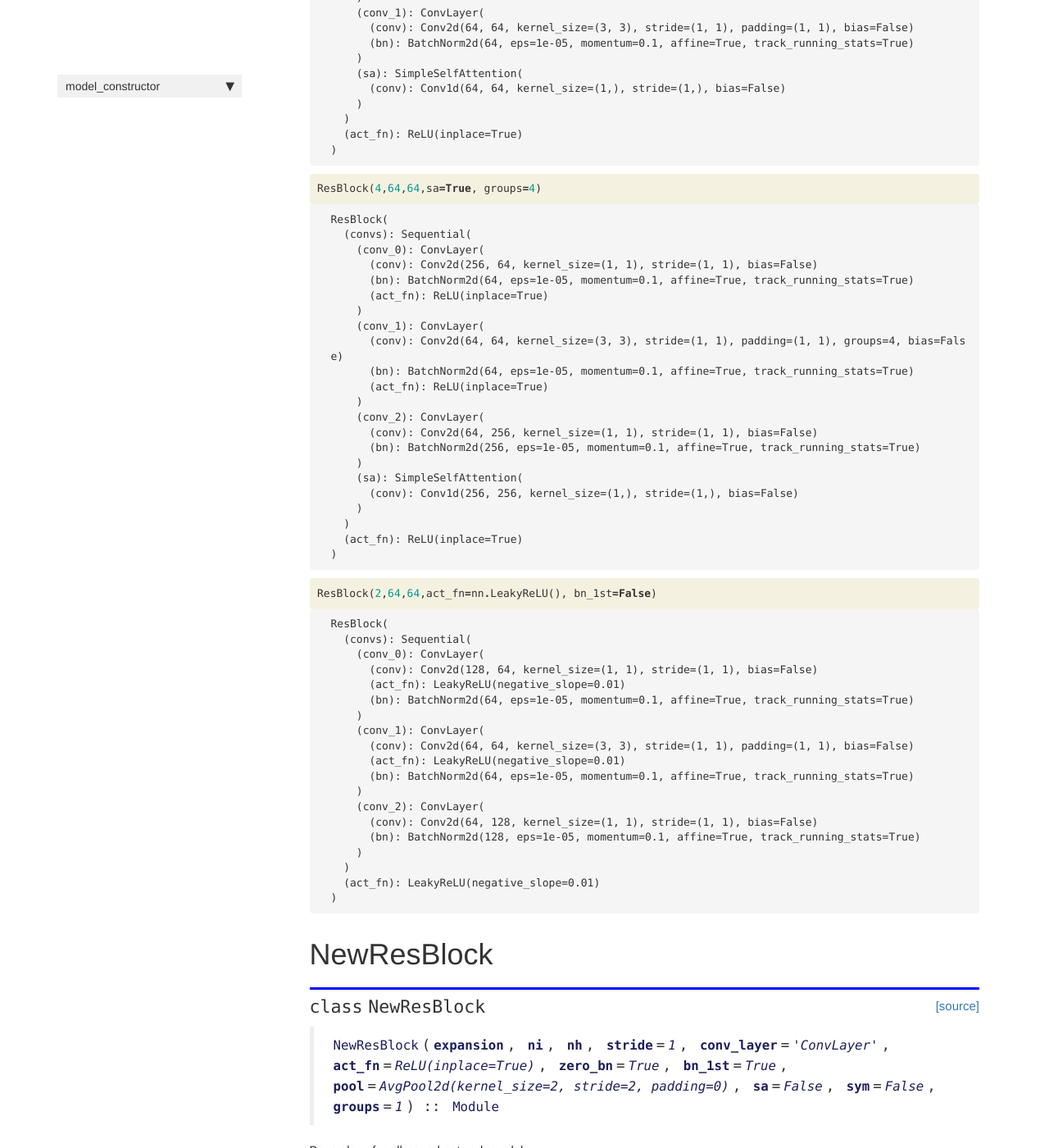
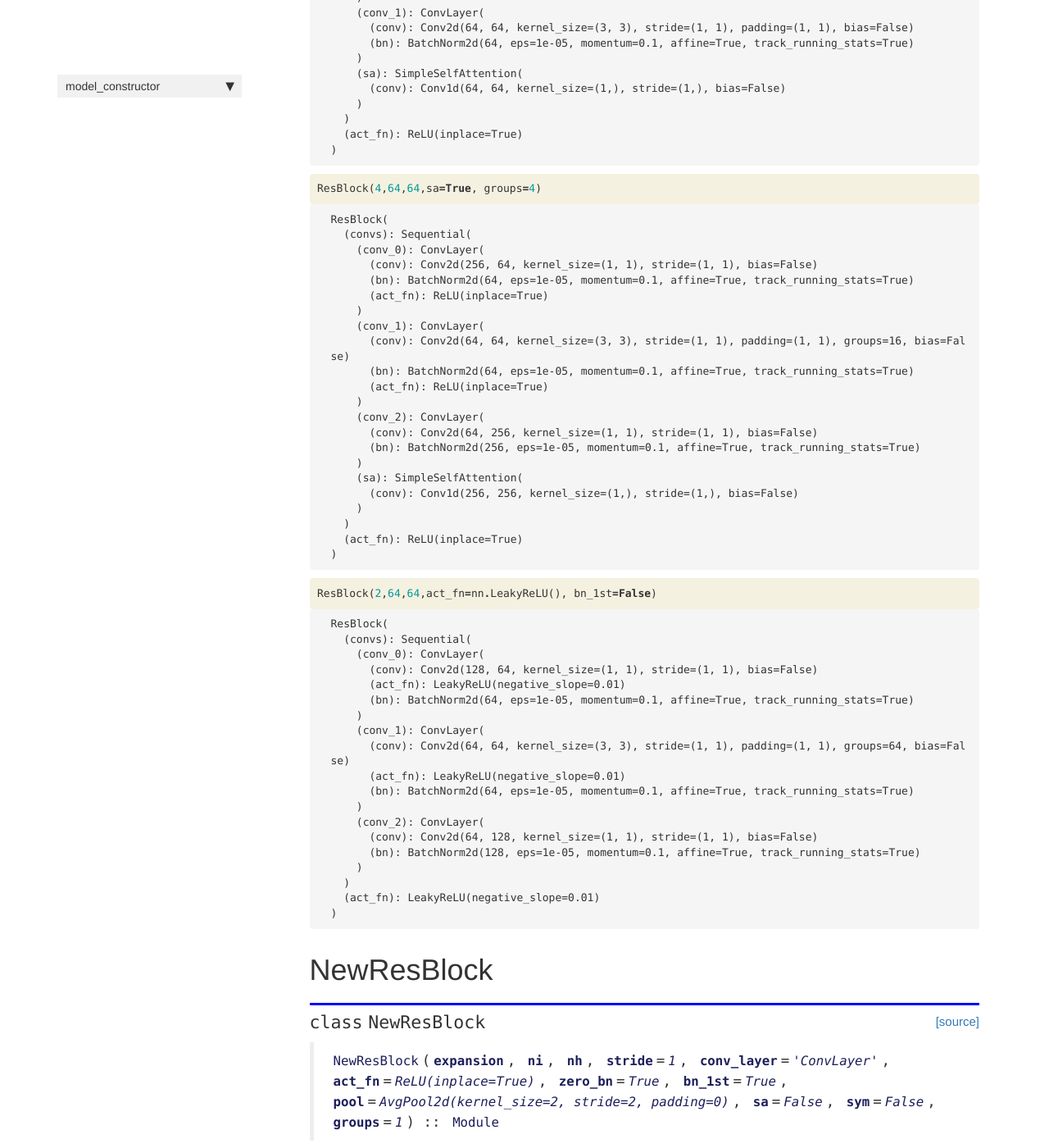
Before and after one commit to ayasyrev/model_constructor, a Jekyll site: the page built from docs/Net.html, in a window 1280 px wide and 1400 px high, scrolled down 1370 px. Shown: the whole window at 82% size. Built offline with Jekyll 4.4.1, drawn with Linux system fonts in a browser that asks for light colours; nearby versions of some CDN libraries; comment, search, counter and statistics services are not loaded.

Commit message:
v 0.1.4 added groups

```diff
--- a/docs/Net.html
+++ b/docs/Net.html
@@ -215,7 +215,7 @@ parameters converted too when you call :meth:<code>to</code>, etc.</p>
       (act_fn): ReLU(inplace=True)
     )
     (conv_1): ConvLayer(
-      (conv): Conv2d(64, 64, kernel_size=(3, 3), stride=(1, 1), padding=(1, 1), groups=4, bias=False)
+      (conv): Conv2d(64, 64, kernel_size=(3, 3), stride=(1, 1), padding=(1, 1), groups=16, bias=False)
       (bn): BatchNorm2d(64, eps=1e-05, momentum=0.1, affine=True, track_running_stats=True)
       (act_fn): ReLU(inplace=True)
     )
@@ -269,7 +269,7 @@ parameters converted too when you call :meth:<code>to</code>, etc.</p>
       (bn): BatchNorm2d(64, eps=1e-05, momentum=0.1, affine=True, track_running_stats=True)
     )
     (conv_1): ConvLayer(
-      (conv): Conv2d(64, 64, kernel_size=(3, 3), stride=(1, 1), padding=(1, 1), bias=False)
+      (conv): Conv2d(64, 64, kernel_size=(3, 3), stride=(1, 1), padding=(1, 1), groups=64, bias=False)
       (act_fn): LeakyReLU(negative_slope=0.01)
       (bn): BatchNorm2d(64, eps=1e-05, momentum=0.1, affine=True, track_running_stats=True)
     )
@@ -314,7 +314,7 @@ parameters converted too when you call :meth:<code>to</code>, etc.</p>
 
 
 <div class="output_markdown rendered_html output_subarea ">
-<h2 id="NewResBlock" class="doc_header"><code>class</code> <code>NewResBlock</code><a href="https://github.com/ayasyrev/model_constructor/tree/master/model_constructor/net.py#L46" class="source_link" style="float:right">[source]</a></h2><blockquote><p><code>NewResBlock</code>(<strong><code>expansion</code></strong>, <strong><code>ni</code></strong>, <strong><code>nh</code></strong>, <strong><code>stride</code></strong>=<em><code>1</code></em>, <strong><code>conv_layer</code></strong>=<em><code>'ConvLayer'</code></em>, <strong><code>act_fn</code></strong>=<em><code>ReLU(inplace=True)</code></em>, <strong><code>zero_bn</code></strong>=<em><code>True</code></em>, <strong><code>bn_1st</code></strong>=<em><code>True</code></em>, <strong><code>pool</code></strong>=<em><code>AvgPool2d(kernel_size=2, stride=2, padding=0)</code></em>, <strong><code>sa</code></strong>=<em><code>False</code></em>, <strong><code>sym</code></strong>=<em><code>False</code></em>, <strong><code>groups</code></strong>=<em><code>1</code></em>) :: <code>Module</code></p>
+<h2 id="NewResBlock" class="doc_header"><code>class</code> <code>NewResBlock</code><a href="https://github.com/ayasyrev/model_constructor/tree/master/model_constructor/net.py#L47" class="source_link" style="float:right">[source]</a></h2><blockquote><p><code>NewResBlock</code>(<strong><code>expansion</code></strong>, <strong><code>ni</code></strong>, <strong><code>nh</code></strong>, <strong><code>stride</code></strong>=<em><code>1</code></em>, <strong><code>conv_layer</code></strong>=<em><code>'ConvLayer'</code></em>, <strong><code>act_fn</code></strong>=<em><code>ReLU(inplace=True)</code></em>, <strong><code>zero_bn</code></strong>=<em><code>True</code></em>, <strong><code>bn_1st</code></strong>=<em><code>True</code></em>, <strong><code>pool</code></strong>=<em><code>AvgPool2d(kernel_size=2, stride=2, padding=0)</code></em>, <strong><code>sa</code></strong>=<em><code>False</code></em>, <strong><code>sym</code></strong>=<em><code>False</code></em>, <strong><code>groups</code></strong>=<em><code>1</code></em>) :: <code>Module</code></p>
 </blockquote>
 <p>Base class for all neural network modules.</p>
 <p>Your models should also subclass this class.</p>
@@ -406,7 +406,7 @@ parameters converted too when you call :meth:<code>to</code>, etc.</p>
 
 
 <div class="output_markdown rendered_html output_subarea ">
-<h2 id="Net" class="doc_header"><code>class</code> <code>Net</code><a href="https://github.com/ayasyrev/model_constructor/tree/master/model_constructor/net.py#L106" class="source_link" style="float:right">[source]</a></h2><blockquote><p><code>Net</code>(<strong><code>expansion</code></strong>=<em><code>1</code></em>, <strong><code>layers</code></strong>=<em><code>[2, 2, 2, 2]</code></em>, <strong><code>c_in</code></strong>=<em><code>3</code></em>, <strong><code>c_out</code></strong>=<em><code>1000</code></em>, <strong><code>name</code></strong>=<em><code>'Net'</code></em>, <strong><code>act_fn</code></strong>=<em><code>ReLU(inplace=True)</code></em>, <strong><code>pool</code></strong>=<em><code>AvgPool2d(kernel_size=2, stride=2, padding=0)</code></em>, <strong><code>sa</code></strong>=<em><code>0</code></em>)</p>
+<h2 id="Net" class="doc_header"><code>class</code> <code>Net</code><a href="https://github.com/ayasyrev/model_constructor/tree/master/model_constructor/net.py#L107" class="source_link" style="float:right">[source]</a></h2><blockquote><p><code>Net</code>(<strong><code>expansion</code></strong>=<em><code>1</code></em>, <strong><code>layers</code></strong>=<em><code>[2, 2, 2, 2]</code></em>, <strong><code>c_in</code></strong>=<em><code>3</code></em>, <strong><code>c_out</code></strong>=<em><code>1000</code></em>, <strong><code>name</code></strong>=<em><code>'Net'</code></em>, <strong><code>act_fn</code></strong>=<em><code>ReLU(inplace=True)</code></em>, <strong><code>pool</code></strong>=<em><code>AvgPool2d(kernel_size=2, stride=2, padding=0)</code></em>, <strong><code>sa</code></strong>=<em><code>0</code></em>)</p>
 </blockquote>
 
 </div>
@@ -771,7 +771,7 @@ parameters converted too when you call :meth:<code>to</code>, etc.</p>
           (bn): BatchNorm2d(64, eps=1e-05, momentum=0.1, affine=True, track_running_stats=True)
         )
         (conv_1): ConvLayer(
-          (conv): Conv2d(64, 64, kernel_size=(3, 3), stride=(1, 1), padding=(1, 1), bias=False)
+          (conv): Conv2d(64, 64, kernel_size=(3, 3), stride=(1, 1), padding=(1, 1), groups=64, bias=False)
           (act_fn): LeakyReLU(negative_slope=0.01, inplace=True)
           (bn): BatchNorm2d(64, eps=1e-05, momentum=0.1, affine=True, track_running_stats=True)
         )
@@ -794,13 +794,16 @@ parameters converted too when you call :meth:<code>to</code>, etc.</p>
           (bn): BatchNorm2d(64, eps=1e-05, momentum=0.1, affine=True, track_running_stats=True)
         )
         (conv_1): ConvLayer(
-          (conv): Conv2d(64, 64, kernel_size=(3, 3), stride=(1, 1), padding=(1, 1), bias=False)
+          (conv): Conv2d(64, 64, kernel_size=(3, 3), stride=(1, 1), padding=(1, 1), groups=64, bias=False)
           (act_fn): LeakyReLU(negative_slope=0.01, inplace=True)
           (bn): BatchNorm2d(64, eps=1e-05, momentum=0.1, affine=True, track_running_stats=True)
         )
         (conv_2): ConvLayer(
           (conv): Conv2d(64, 256, kernel_size=(1, 1), stride=(1, 1), bias=False)
           (bn): BatchNorm2d(256, eps=1e-05, momentum=0.1, affine=True, track_running_stats=True)
+        )
+        (sa): SimpleSelfAttention(
+          (conv): Conv1d(256, 256, kernel_size=(1,), stride=(1,), bias=False)
         )
       )
       (merge): LeakyReLU(negative_slope=0.01, inplace=True)
@@ -816,7 +819,7 @@ parameters converted too when you call :meth:<code>to</code>, etc.</p>
           (bn): BatchNorm2d(128, eps=1e-05, momentum=0.1, affine=True, track_running_stats=True)
         )
         (conv_1): ConvLayer(
-          (conv): Conv2d(128, 128, kernel_size=(3, 3), stride=(1, 1), padding=(1, 1), bias=False)
+          (conv): Conv2d(128, 128, kernel_size=(3, 3), stride=(1, 1), padding=(1, 1), groups=128, bias=False)
           (act_fn): LeakyReLU(negative_slope=0.01, inplace=True)
           (bn): BatchNorm2d(128, eps=1e-05, momentum=0.1, affine=True, track_running_stats=True)
         )
@@ -839,7 +842,7 @@ parameters converted too when you call :meth:<code>to</code>, etc.</p>
           (bn): BatchNorm2d(128, eps=1e-05, momentum=0.1, affine=True, track_running_stats=True)
         )
         (conv_1): ConvLayer(
-          (conv): Conv2d(128, 128, kernel_size=(3, 3), stride=(1, 1), padding=(1, 1), bias=False)
+          (conv): Conv2d(128, 128, kernel_size=(3, 3), stride=(1, 1), padding=(1, 1), groups=128, bias=False)
           (act_fn): LeakyReLU(negative_slope=0.01, inplace=True)
           (bn): BatchNorm2d(128, eps=1e-05, momentum=0.1, affine=True, track_running_stats=True)
         )
@@ -861,7 +864,7 @@ parameters converted too when you call :meth:<code>to</code>, etc.</p>
           (bn): BatchNorm2d(256, eps=1e-05, momentum=0.1, affine=True, track_running_stats=True)
         )
         (conv_1): ConvLayer(
-          (conv): Conv2d(256, 256, kernel_size=(3, 3), stride=(1, 1), padding=(1, 1), bias=False)
+          (conv): Conv2d(256, 256, kernel_size=(3, 3), stride=(1, 1), padding=(1, 1), groups=256, bias=False)
           (act_fn): LeakyReLU(negative_slope=0.01, inplace=True)
           (bn): BatchNorm2d(256, eps=1e-05, momentum=0.1, affine=True, track_running_stats=True)
         )
@@ -884,7 +887,7 @@ parameters converted too when you call :meth:<code>to</code>, etc.</p>
           (bn): BatchNorm2d(256, eps=1e-05, momentum=0.1, affine=True, track_running_stats=True)
         )
         (conv_1): ConvLayer(
-          (conv): Conv2d(256, 256, kernel_size=(3, 3), stride=(1, 1), padding=(1, 1), bias=False)
+          (conv): Conv2d(256, 256, kernel_size=(3, 3), stride=(1, 1), padding=(1, 1), groups=256, bias=False)
           (act_fn): LeakyReLU(negative_slope=0.01, inplace=True)
           (bn): BatchNorm2d(256, eps=1e-05, momentum=0.1, affine=True, track_running_stats=True)
         )
@@ -906,7 +909,7 @@ parameters converted too when you call :meth:<code>to</code>, etc.</p>
           (bn): BatchNorm2d(512, eps=1e-05, momentum=0.1, affine=True, track_running_stats=True)
         )
         (conv_1): ConvLayer(
-          (conv): Conv2d(512, 512, kernel_size=(3, 3), stride=(1, 1), padding=(1, 1), bias=False)
+          (conv): Conv2d(512, 512, kernel_size=(3, 3), stride=(1, 1), padding=(1, 1), groups=512, bias=False)
           (act_fn): LeakyReLU(negative_slope=0.01, inplace=True)
           (bn): BatchNorm2d(512, eps=1e-05, momentum=0.1, affine=True, track_running_stats=True)
         )
@@ -929,7 +932,7 @@ parameters converted too when you call :meth:<code>to</code>, etc.</p>
           (bn): BatchNorm2d(512, eps=1e-05, momentum=0.1, affine=True, track_running_stats=True)
         )
         (conv_1): ConvLayer(
-          (conv): Conv2d(512, 512, kernel_size=(3, 3), stride=(1, 1), padding=(1, 1), bias=False)
+          (conv): Conv2d(512, 512, kernel_size=(3, 3), stride=(1, 1), padding=(1, 1), groups=512, bias=False)
           (act_fn): LeakyReLU(negative_slope=0.01, inplace=True)
           (bn): BatchNorm2d(512, eps=1e-05, momentum=0.1, affine=True, track_running_stats=True)
         )
--- a/docs/Twist.html
+++ b/docs/Twist.html
@@ -72,7 +72,7 @@ description: "Create and tune models with Twist layers."
 
 
 <div class="output_markdown rendered_html output_subarea ">
-<h2 id="ConvTwist" class="doc_header"><code>class</code> <code>ConvTwist</code><a href="https://github.com/ayasyrev/model_constructor/tree/master/model_constructor/twist.py#L17" class="source_link" style="float:right">[source]</a></h2><blockquote><p><code>ConvTwist</code>(<strong><code>ni</code></strong>, <strong><code>nf</code></strong>, <strong><code>ks</code></strong>=<em><code>3</code></em>, <strong><code>stride</code></strong>=<em><code>1</code></em>, <strong><code>padding</code></strong>=<em><code>1</code></em>, <strong><code>bias</code></strong>=<em><code>False</code></em>, <strong><code>groups</code></strong>=<em><code>1</code></em>, <strong><code>iters</code></strong>=<em><code>1</code></em>, <strong><code>init_max</code></strong>=<em><code>0.7</code></em>) :: <code>Module</code></p>
+<h2 id="ConvTwist" class="doc_header"><code>class</code> <code>ConvTwist</code><a href="https://github.com/ayasyrev/model_constructor/tree/master/model_constructor/twist.py#L17" class="source_link" style="float:right">[source]</a></h2><blockquote><p><code>ConvTwist</code>(<strong><code>ni</code></strong>, <strong><code>nf</code></strong>, <strong><code>ks</code></strong>=<em><code>3</code></em>, <strong><code>stride</code></strong>=<em><code>1</code></em>, <strong><code>padding</code></strong>=<em><code>1</code></em>, <strong><code>bias</code></strong>=<em><code>False</code></em>, <strong><code>groups</code></strong>=<em><code>1</code></em>, <strong><code>iters</code></strong>=<em><code>1</code></em>, <strong><code>init_max</code></strong>=<em><code>0.7</code></em>, <strong>**<code>kvargs</code></strong>) :: <code>Module</code></p>
 </blockquote>
 <p>Replacement for Conv2d (kernelsize 3x3)</p>
 
@@ -840,7 +840,7 @@ description: "Create and tune models with Twist layers."
 
 
 <div class="output_markdown rendered_html output_subarea ">
-<h2 id="NewResBlockTwist" class="doc_header"><code>class</code> <code>NewResBlockTwist</code><a href="https://github.com/ayasyrev/model_constructor/tree/master/model_constructor/twist.py#L108" class="source_link" style="float:right">[source]</a></h2><blockquote><p><code>NewResBlockTwist</code>(<strong><code>expansion</code></strong>, <strong><code>ni</code></strong>, <strong><code>nh</code></strong>, <strong><code>stride</code></strong>=<em><code>1</code></em>, <strong><code>conv_layer</code></strong>=<em><code>'ConvLayer'</code></em>, <strong><code>act_fn</code></strong>=<em><code>ReLU(inplace=True)</code></em>, <strong><code>bn_1st</code></strong>=<em><code>True</code></em>, <strong><code>pool</code></strong>=<em><code>AvgPool2d(kernel_size=2, stride=2, padding=0)</code></em>, <strong><code>sa</code></strong>=<em><code>False</code></em>, <strong><code>sym</code></strong>=<em><code>False</code></em>, <strong><code>zero_bn</code></strong>=<em><code>True</code></em>) :: <code>Module</code></p>
+<h2 id="NewResBlockTwist" class="doc_header"><code>class</code> <code>NewResBlockTwist</code><a href="https://github.com/ayasyrev/model_constructor/tree/master/model_constructor/twist.py#L108" class="source_link" style="float:right">[source]</a></h2><blockquote><p><code>NewResBlockTwist</code>(<strong><code>expansion</code></strong>, <strong><code>ni</code></strong>, <strong><code>nh</code></strong>, <strong><code>stride</code></strong>=<em><code>1</code></em>, <strong><code>conv_layer</code></strong>=<em><code>'ConvLayer'</code></em>, <strong><code>act_fn</code></strong>=<em><code>ReLU(inplace=True)</code></em>, <strong><code>bn_1st</code></strong>=<em><code>True</code></em>, <strong><code>pool</code></strong>=<em><code>AvgPool2d(kernel_size=2, stride=2, padding=0)</code></em>, <strong><code>sa</code></strong>=<em><code>False</code></em>, <strong><code>sym</code></strong>=<em><code>False</code></em>, <strong><code>zero_bn</code></strong>=<em><code>True</code></em>, <strong>**<code>kvargs</code></strong>) :: <code>Module</code></p>
 </blockquote>
 <p>Base class for all neural network modules.</p>
 <p>Your models should also subclass this class.</p>
@@ -1072,7 +1072,7 @@ parameters converted too when you call :meth:<code>to</code>, etc.</p>
 
 
 <div class="output_markdown rendered_html output_subarea ">
-<h2 id="ResBlockTwist" class="doc_header"><code>class</code> <code>ResBlockTwist</code><a href="https://github.com/ayasyrev/model_constructor/tree/master/model_constructor/twist.py#L134" class="source_link" style="float:right">[source]</a></h2><blockquote><p><code>ResBlockTwist</code>(<strong><code>expansion</code></strong>, <strong><code>ni</code></strong>, <strong><code>nh</code></strong>, <strong><code>stride</code></strong>=<em><code>1</code></em>, <strong><code>conv_layer</code></strong>=<em><code>'ConvLayer'</code></em>, <strong><code>act_fn</code></strong>=<em><code>ReLU(inplace=True)</code></em>, <strong><code>zero_bn</code></strong>=<em><code>True</code></em>, <strong><code>bn_1st</code></strong>=<em><code>True</code></em>, <strong><code>pool</code></strong>=<em><code>AvgPool2d(kernel_size=2, stride=2, padding=0)</code></em>, <strong><code>sa</code></strong>=<em><code>False</code></em>, <strong><code>sym</code></strong>=<em><code>False</code></em>) :: <code>Module</code></p>
+<h2 id="ResBlockTwist" class="doc_header"><code>class</code> <code>ResBlockTwist</code><a href="https://github.com/ayasyrev/model_constructor/tree/master/model_constructor/twist.py#L134" class="source_link" style="float:right">[source]</a></h2><blockquote><p><code>ResBlockTwist</code>(<strong><code>expansion</code></strong>, <strong><code>ni</code></strong>, <strong><code>nh</code></strong>, <strong><code>stride</code></strong>=<em><code>1</code></em>, <strong><code>conv_layer</code></strong>=<em><code>'ConvLayer'</code></em>, <strong><code>act_fn</code></strong>=<em><code>ReLU(inplace=True)</code></em>, <strong><code>zero_bn</code></strong>=<em><code>True</code></em>, <strong><code>bn_1st</code></strong>=<em><code>True</code></em>, <strong><code>pool</code></strong>=<em><code>AvgPool2d(kernel_size=2, stride=2, padding=0)</code></em>, <strong><code>sa</code></strong>=<em><code>False</code></em>, <strong><code>sym</code></strong>=<em><code>False</code></em>, <strong>**<code>kvargs</code></strong>) :: <code>Module</code></p>
 </blockquote>
 <p>Base class for all neural network modules.</p>
 <p>Your models should also subclass this class.</p>
```
Also changed, not shown: other parts of docs/Net.html (+3 -3 lines), 1 other file.
